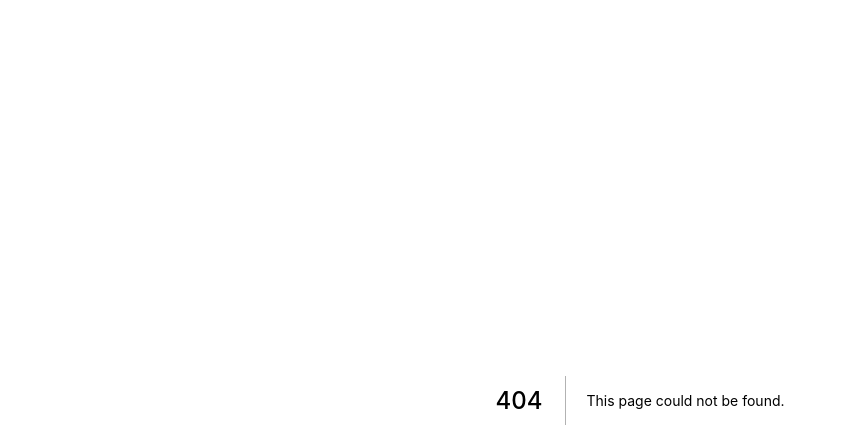
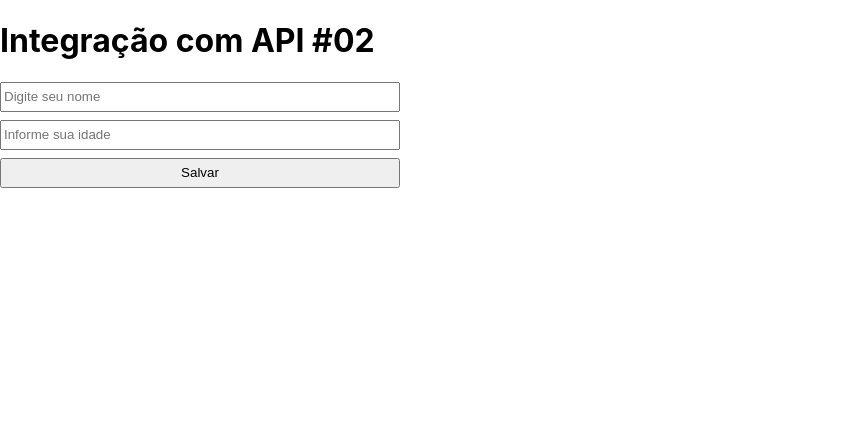
Before and after one commit to RodolfoAugustoo/coder-nextjs, a Next.js app: page /form in a window 1280 px wide. Before the commit this address had no page. Shown: the top 448 px of the page, without its empty margins (0-847 px from the left). Built offline with nearby package versions, Linux system fonts and the light colour scheme.

Commit message:
Utilizando API do NEXT para persistir um form.

```diff
--- /dev/null
+++ b/src/pages/api/form.js
@@ -0,0 +1,18 @@
+const usuarios = []
+
+export default function form(req, res){
+  if(req.method === 'POST') post(req, res)
+  else if(req.method === 'GET') get(req, res)
+  else res.status(405).send()
+}
+
+
+function post(req, res){
+  const usuario = JSON.parse(req.body);
+  usuarios.push(usuario)
+  res.status(200).send()
+}
+
+function get(req, res){
+  res.status(200).json(usuarios)
+}
--- /dev/null
+++ b/src/pages/form.jsx
@@ -0,0 +1,53 @@
+import { useState } from "react";
+
+export default function Form () {
+  const [nome, setNome] = useState("");
+  const [idade, setIdade] = useState(0);
+  const [usuarios, setUsuarios] = useState([]);
+
+  async function salvarUsuario() {
+    await fetch("/api/form", {
+      method: "post",
+      body: JSON.stringify({ nome,idade }),
+    });
+
+    setIdade(0);
+    setNome("");
+
+    const resp = await fetch("/api/form");
+    setUsuarios(await resp.json());
+  }
+
+  return (
+    <div>
+      <h1>Integração com API #02</h1>
+      <div style={{ display: "flex", flexDirection: "column", width: 400 }}>
+        <input
+          style={{ height: 30, marginBottom: 8 }}
+          type="text"
+          placeholder="Digite seu nome"
+          onChange={e => setNome(e.target.value)}
+        />
+        <input
+          style={{ height: 30, marginBottom: 8 }}
+          type="number"
+          placeholder="Informe sua idade"
+          onChange={e => setIdade(+e.target.value)}
+        />
+        <button
+          style={{ height: 30, marginBottom: 8 }}
+          onClick={salvarUsuario}
+        >
+          Salvar
+        </button>
+      </div>
+      <div>
+        <ul>
+          {usuarios?.map((usuario, index) => (
+            <li key={index}>{`${usuario.nome} tem ${usuario.idade} anos de idade`}</li>
+          ))}
+        </ul>
+      </div>
+    </div>
+  );
+}
```
Also changed, not shown: src/pages/_app.jsx (renamed from src/pages/_app.js), src/pages/index.jsx (renamed from src/pages/index.js).
